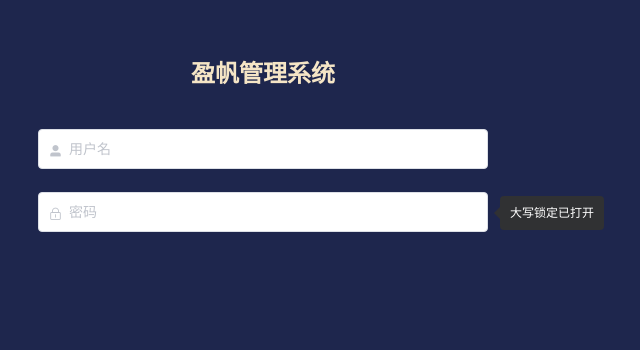
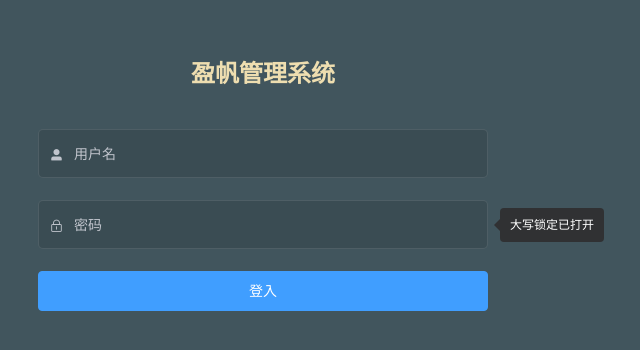
Before and after one commit to relzhao/onDevProject, a Vue app: page /#/login in a window 1280 px wide. Shown: the part 106-456 px from the top of the page, without its empty margins (377-1017 px from the left). Built offline with nearby package versions, Linux system fonts and the light colour scheme.

Commit message:
update login 4/28

```diff
--- a/package.json
+++ b/package.json
@@ -12,6 +12,7 @@
     "core-js": "^3.6.5",
     "echarts": "^5.0.2",
     "element-ui": "^2.4.5",
+    "mockjs": "^1.1.0",
     "vue": "^2.6.11",
     "vue-router": "^3.2.0",
     "vuex": "^3.4.0"
--- a/src/views/login/login.vue
+++ b/src/views/login/login.vue
@@ -50,6 +50,13 @@
           </span> -->
         </el-form-item>
       </el-tooltip>
+      <el-button
+        @click="handleLogin"
+        ref="text"
+        type="primary"
+        style="width: 100%; margin-bottom: 30px"
+        >登入</el-button
+      >
     </el-form>
   </div>
 </template>
@@ -66,6 +73,14 @@ export default {
       capsTooltip: "false",
     };
   },
+  methods: {
+    handleLogin() {
+      // this.$router.push({
+      //   path: "/",
+      // });
+      console.log(this.$refs.text);
+    },
+  },
 };
 </script>
 <style lang="scss">
@@ -77,31 +92,31 @@ html,
 body {
   height: 100%;
 }
-// .login-container {
-//   .el-input {
-//     width: 85%;
-//     height: 47px;
-//     input {
-//       background: transparent;
-//       border: 0px;
-//       -webkit-appearance: none;
-//       border-radius: 0px;
-//       padding: 12px 15px 12px 35px;
-//       height: 47px;
-//     }
-//   }
-//   .el-form-item {
-//     border: 1px solid rgba(255, 255, 255, 0.1);
-//     background: rgba(0, 0, 0, 0.1);
-//     border-radius: 5px;
-//     color: #454545;
-//   }
-// }
+.login-container {
+  .el-input {
+    width: 85%;
+    height: 47px;
+    input {
+      background: transparent;
+      border: 0px;
+      -webkit-appearance: none;
+      border-radius: 0px;
+      padding: 12px 15px 12px 35px;
+      height: 47px;
+    }
+  }
+  .el-form-item {
+    border: 1px solid rgba(255, 255, 255, 0.1);
+    background: rgba(0, 0, 0, 0.1);
+    border-radius: 5px;
+    color: #454545;
+  }
+}
 </style>
 
 <style lang="scss" scoped>
-$bg: #1e264d;
-$font_color: #f5e5c6;
+$bg: #41555d;
+$font_color: #eedeb0;
 
 .login-container {
   min-height: 100%;
```
Also changed, not shown: 1 other file (tests, documents, lock files or other folders).
